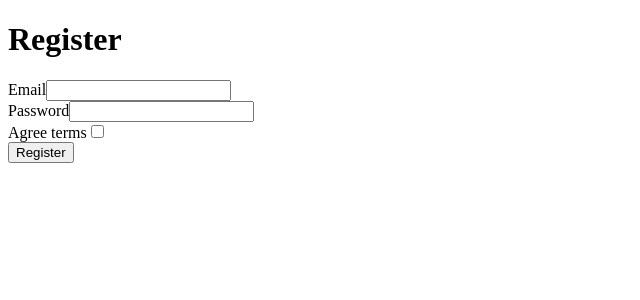
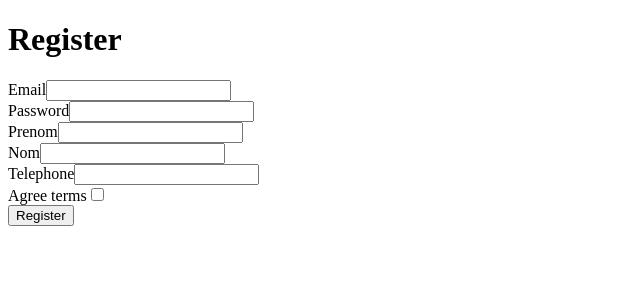
Before and after one commit to lotusbleudev/virtuality, a Symfony app: template templates/registration/register.html.twig in a window 1280 px wide. Shown: the top 300 px of the page, without its empty margins (0-640 px from the left). Run offline with Twig, Linux system fonts and the light colour scheme; the template is opened without the code that fills it, so the values that code supplies are empty; form fields are guessed from the names that the template uses; some libraries are stand-ins or nearby versions.

Commit message:
formulaire register

```diff
--- a/templates/registration/register.html.twig
+++ b/templates/registration/register.html.twig
@@ -14,8 +14,11 @@
         {{ form_row(registrationForm.plainPassword, {
             label: 'Password'
         }) }}
+        {{ form_row(registrationForm.prenom) }}
+        {{ form_row(registrationForm.nom) }}
+        {{ form_row(registrationForm.telephone) }}
         {{ form_row(registrationForm.agreeTerms) }}
+    {{ form_end(registrationForm) }}
 
         <button type="submit" class="btn">Register</button>
-    {{ form_end(registrationForm) }}
 {% endblock %}
```
Also changed, not shown: src/Form/RegistrationFormType.php (+9 -8 lines).
